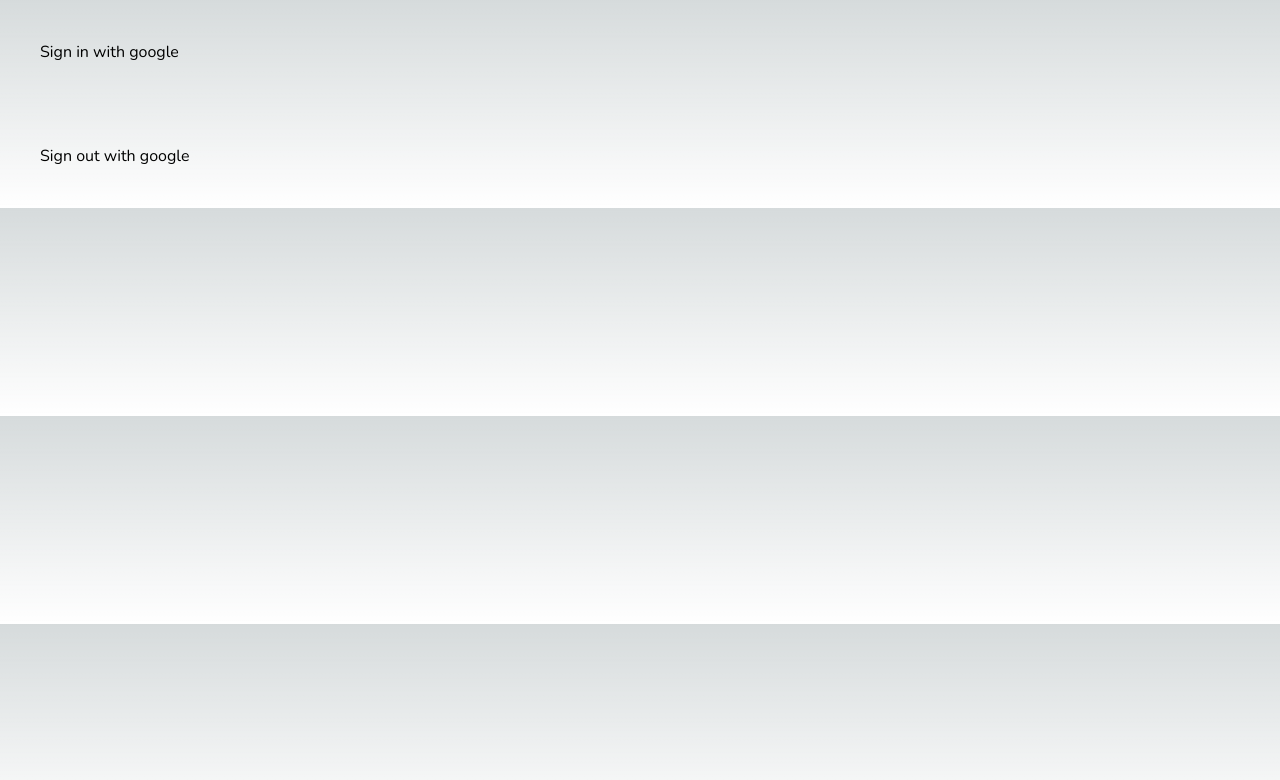
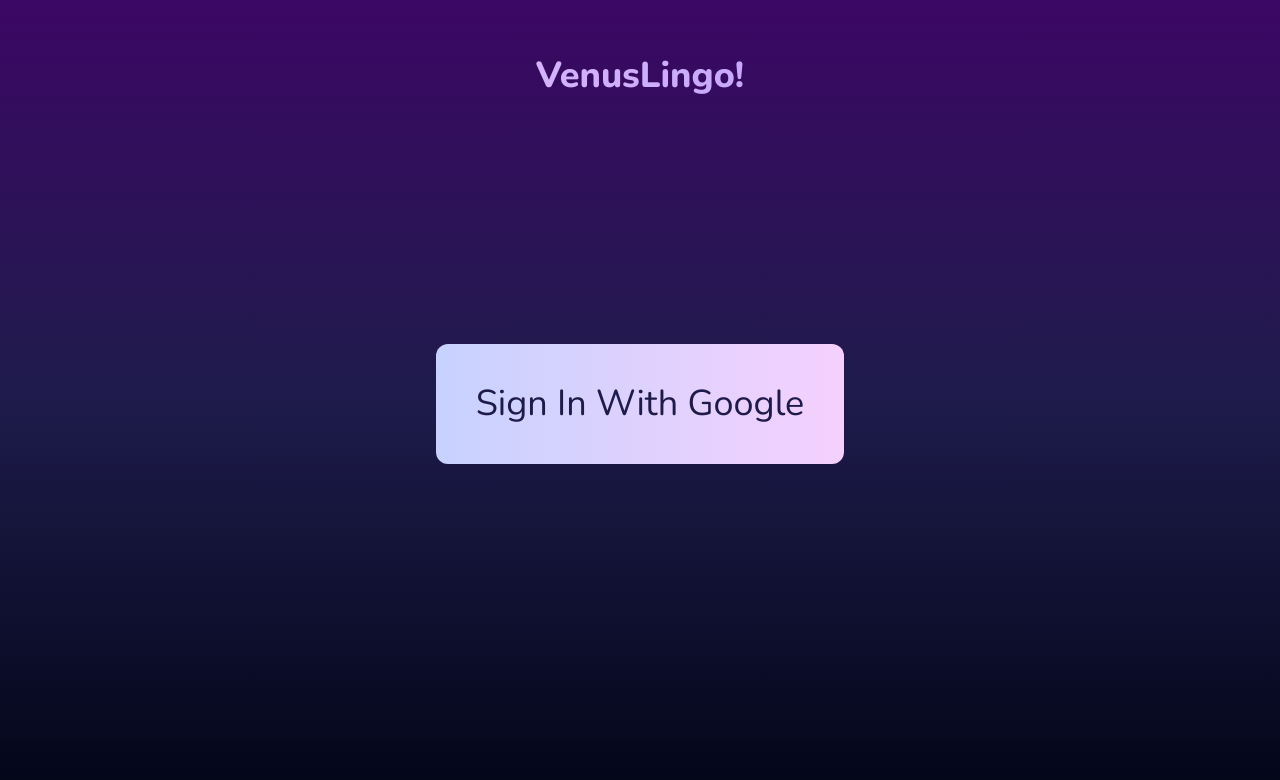
Before and after one commit to AlessioDiaz0/Venus_Hack2023, a Next.js app in the folder webapp/: page /authentication in a window 1280 px wide. Shown: the top 780 px of the page. Built offline with nearby package versions, Linux system fonts and the light colour scheme.

Commit message:
css for auth page

```diff
--- a/webapp/src/app/authentication/page.js
+++ b/webapp/src/app/authentication/page.js
@@ -14,24 +14,30 @@ export default function Authentication() {
             console.log(error.message);
         })
     };
-    const sign_out = () => {
-        auth.signOut()
-        .then((res) => {
-            console.log("log out works.");
-        })
-        .catch((error) =>{
-            console.log("log out no work :(");
-            console.log(error.message);
-        })
-    };
+    // const sign_out = () => {
+    //     auth.signOut()
+    //     .then((res) => {
+    //         console.log("log out works.");
+    //     })
+    //     .catch((error) =>{
+    //         console.log("log out no work :(");
+    //         console.log(error.message)
+    //         router.push('/authentication')
+    //     })
+    // };
     return (
-        <div className="AuthButtons">
-            <div className="login" class="p-10">
-                <button onClick={sign_in}>Sign in with google</button>
+        <main class="min-h-screen bg-gradient-to-b p-4 from-purple-950 via-indigo-950 to-slate-950 flex flex-col gap-y-52">
+            <div>
+                <span class="font-Nunito font-extrabold text-4xl bg-gradient-to-r from-fuchsia-200 to-violet-400 bg-clip-text text-transparent flex justify-center p-10">
+                VenusLingo!
+                </span>
             </div>
-            <div className="logOUt" class="p-10">
-                    <button onClick={sign_out}>Sign out with google</button>
+            <div className="login" class="font-Nunito text-4xl flex justify-center">
+                <button onClick={sign_in} class="rounded-xl text-indigo-950 bg-gradient-to-r from-indigo-200 to-fuchsia-200 p-10 hover:from-indigo-100 hover:to-fuchsia-100">Sign In With Google</button>
             </div>
-        </div>
+                {/* <div className="logOut" class="p-10">
+                        <button onClick={sign_out}>Sign out with google</button>
+                </div> */}
+        </main>
     )
 }
```
